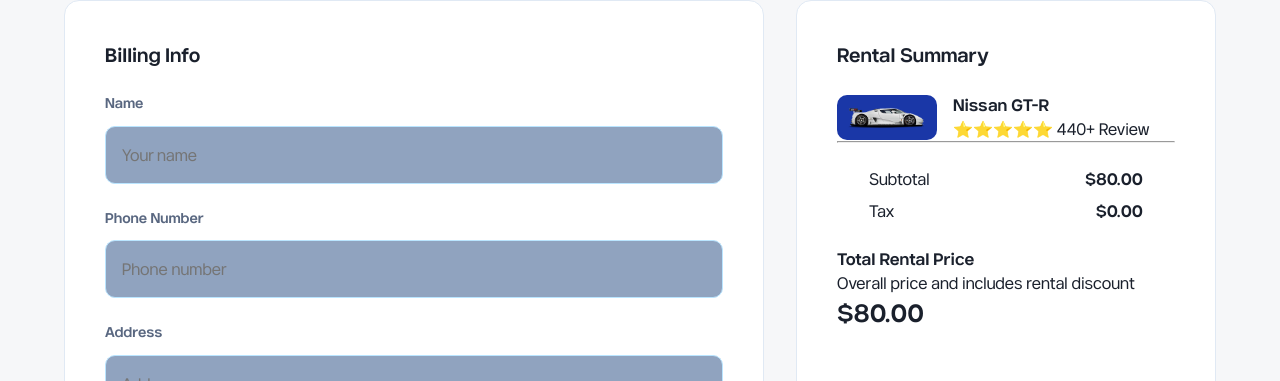
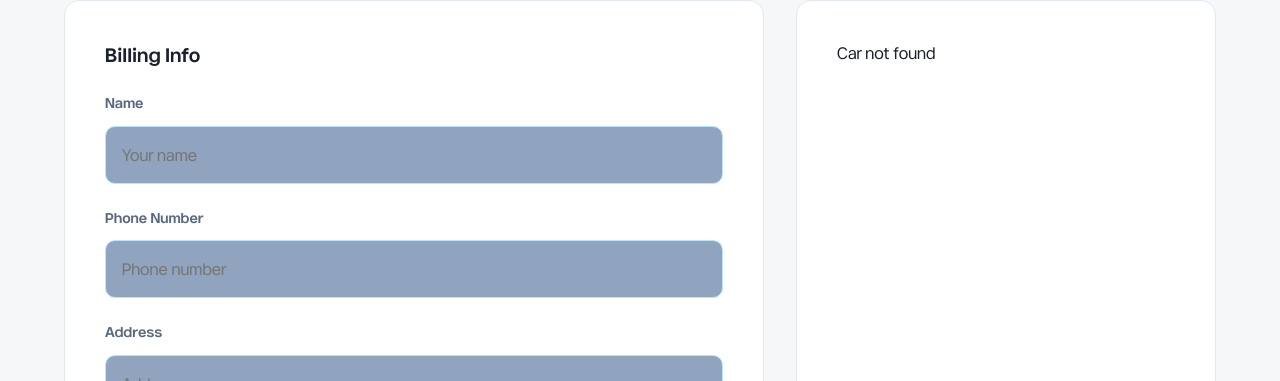
Before and after one commit to mehmetbacik/car-rental, a Nuxt app: page /payment in a window 1280 px wide. Shown: the part 157-538 px from the top of the page. Built offline with nearby package versions, Linux system fonts and the light colour scheme.

Commit message:
feat: make payment page dynamic based on car id query
- read car id from route query parameters
- fetch car data from carsData based on id
- bind car image, name, price and reviews dynamically
- add null safety check for missing car data

```diff
--- a/app/pages/payment/index.vue
+++ b/app/pages/payment/index.vue
@@ -1,3 +1,21 @@
+<script setup lang="ts">
+import { computed } from "vue";
+import { useRoute } from "vue-router";
+import { carsData } from "@/data/carsData";
+
+const route = useRoute();
+
+const carId = computed(() => {
+  const id = route.query.id;
+  return Array.isArray(id) ? id[0] : id;
+});
+
+const car = computed(() => {
+  if (!carId.value) return null;
+  return carsData.find((item) => item.id === carId.value) || null;
+});
+</script>
+
 <template>
   <div class="payment-page container">
     <div class="payment-grid">
@@ -137,15 +155,15 @@
       </div>
 
       <!-- Summary -->
-      <aside class="payment-summary card">
+      <aside class="payment-summary card" v-if="car">
         <h3>Rental Summary</h3>
 
         <div class="summary-car">
-          <img src="/images/car/car-koenigsegg.png" alt="Car" />
+          <img :src="car.images[0]" :alt="car.name" />
 
           <div>
-            <h4>Nissan GT-R</h4>
-            <span>⭐⭐⭐⭐⭐ 440+ Review</span>
+            <h4>{{ car.name }}</h4>
+            <span>⭐⭐⭐⭐⭐ {{ car.rating }} Rating</span>
           </div>
         </div>
 
@@ -154,7 +172,7 @@
         <div class="summary-prices">
           <div class="row">
             <span>Subtotal</span>
-            <strong>$80.00</strong>
+            <strong>${{ car.pricePerDay }}</strong>
           </div>
 
           <div class="row">
@@ -169,9 +187,12 @@
             <p>Overall price and includes rental discount</p>
           </div>
 
-          <h2>$80.00</h2>
+          <h2>${{ car.pricePerDay }}</h2>
         </div>
       </aside>
+
+      <!-- fallback -->
+      <div v-else class="card">Car not found</div>
     </div>
   </div>
 </template>
```
